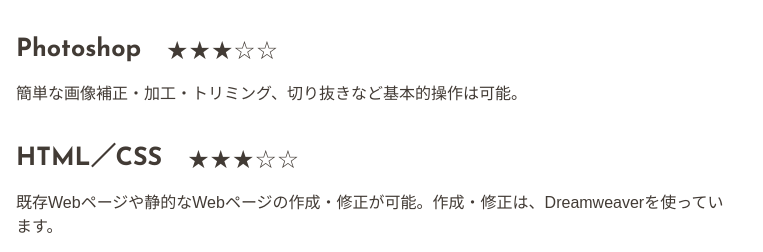
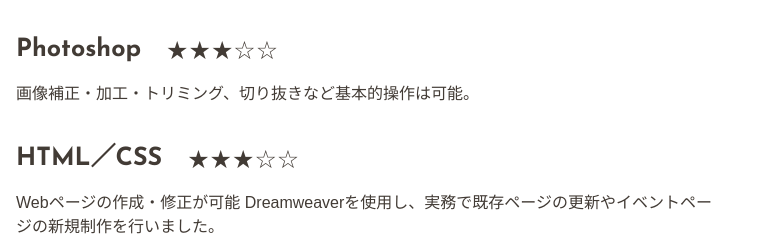
Before and after one commit to kyoppu84/portfolio2, a plain HTML site: page index.html in a window 1280 px wide. Shown: the part 1833-2085 px from the top of the page, 444-1207 px from the left. Drawn offline with nearby package versions, Linux system fonts and the light colour scheme; a script that the page names is missing.

Commit message:
Update index.html

```diff
--- a/index.html
+++ b/index.html
@@ -170,14 +170,14 @@
 		<h3>Photoshop</h3>
 		<p class="star">★★★☆☆</p>
 		</div>
-		<p class="skill-bun">簡単な画像補正・加工・トリミング、切り抜きなど基本的操作は可能。</p>
+		<p class="skill-bun">画像補正・加工・トリミング、切り抜きなど基本的操作は可能。</p>
 
 		<div class="skill-list">
 		<img src="images/icon_CSS3.png" alt=""/>
 		<h3>HTML／CSS</h3>
 		<p class="star">★★★☆☆</p>
 		</div>
-		<p class="skill-bun">既存Webページや静的なWebページの作成・修正が可能。作成・修正は、Dreamweaverを使っています。</p>
+		<p class="skill-bun">Webページの作成・修正が可能 Dreamweaverを使用し、実務で既存ページの更新やイベントページの新規制作を行いました。</p>
 
 		<div class="skill-list">
 		<img src="images/icon_python.png" alt=""/>
```
